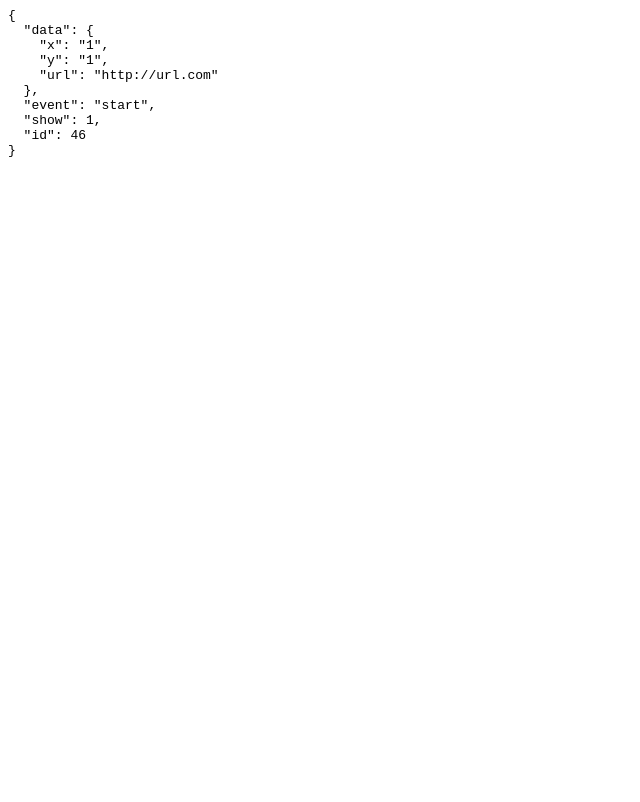
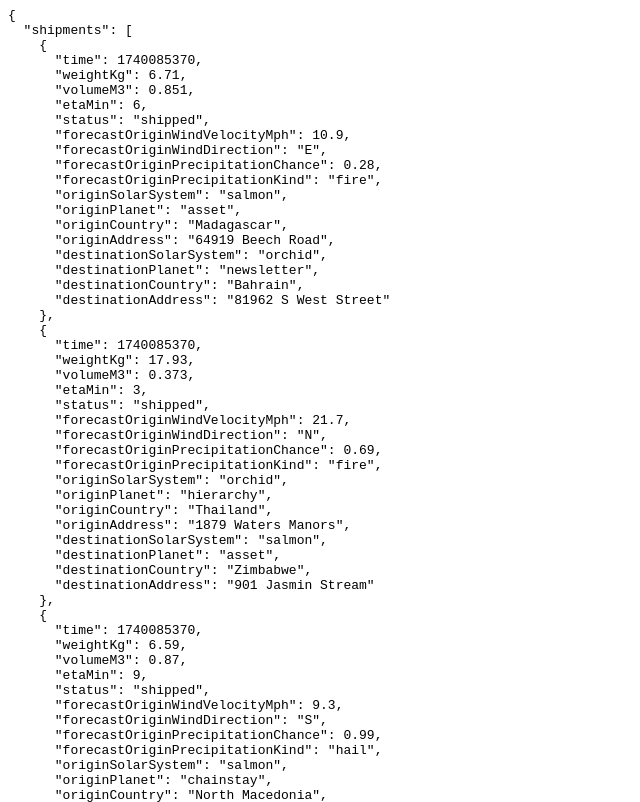
Before and after one commit to guzman-raphael/cosmic-api, a plain HTML site: page src/index.html in a window 1280 px wide. Shown: the top 802 px of the page, without its empty margins (0-640 px from the left). Drawn offline with nearby package versions, Linux system fonts and the light colour scheme.

Commit message:
Update test data generation to conform to a schema, add example generation in Python, and add browser emulation example.

```diff
--- a/src/index.html
+++ b/src/index.html
@@ -1,16 +1,52 @@
 <pre id="json"></pre>
-<script>
+<script type="module">
+    import { Faker, en } from 'https://esm.sh/@faker-js/faker';
+
+    var fake1 = new Faker({seed: 0, locale: [en]});
+    // let init = (n, f) => [...Array(n).keys()].map(_ => f());
+    let init = (n, f) => Array.from({length: n}, () => f());
+    var addresses = init(2, fake1.color.human).map(
+            solarSystem => init(5, fake1.word.noun).map(
+                planet => init(10, fake1.location.country).map(
+                    country => init(3, fake1.location.streetAddress).map(
+                        address => ({
+                            "solarSystem": solarSystem,
+                            "planet": planet,
+                            "country": country,
+                            "address": address
+                        })
+                    )
+                ).flatMap(arr => arr)
+            ).flatMap(arr => arr)
+        ).flatMap(arr => arr);
+
+    var fake2 = new Faker({locale: [en]});
+    var time = Math.floor(Date.now()/1000);
     var data = {
-        "data": {
-            "x": "1",
-            "y": "1",
-            "url": "http://url.com"
-        },
-        "event": "start",
-        "show": 1,
-        "id": Math.floor(Math.random() * 50)
-    }
-
-
+        "shipments": Array.from({length: 100}, () => {
+            var origin = fake2.helpers.arrayElement(addresses);
+            var destination = fake2.helpers.arrayElement(addresses);
+            return {
+            "time": time,
+            "weightKg": fake2.number.float({ min: 0.5, max: 20, fractionDigits: 2 }),
+            "volumeM3": fake2.number.float({ min: 0.2, max: 1, fractionDigits: 3 }),
+            "etaMin": fake2.number.int({ min: 1, max: 10 }),
+            "status": "shipped",
+            "forecastOriginWindVelocityMph": fake2.number.float({ min: 0.2, max: 30, fractionDigits: 1 }),
+            "forecastOriginWindDirection": fake2.helpers.arrayElement(["N","W", "S", "E"]),
+            "forecastOriginPrecipitationChance": fake2.number.float({ min: 0, max: 1, fractionDigits: 2 }),
+            "forecastOriginPrecipitationKind": fake2.helpers.arrayElement(["rain","snow", "hail", "acid", "fire"]),
+            "originSolarSystem": origin.solarSystem,
+            "originPlanet": origin.planet,
+            "originCountry": origin.country,
+            "originAddress": origin.address,
+            "destinationSolarSystem": destination.solarSystem,
+            "destinationPlanet": destination.planet,
+            "destinationCountry": destination.country,
+            "destinationAddress": destination.address,
+            };
+        }),
+    };
+    // "id": Math.floor(Math.random() * 50)
     document.getElementById("json").innerHTML = JSON.stringify(data, undefined, 2);
 </script>
```
Also changed, not shown: 3 other files.
